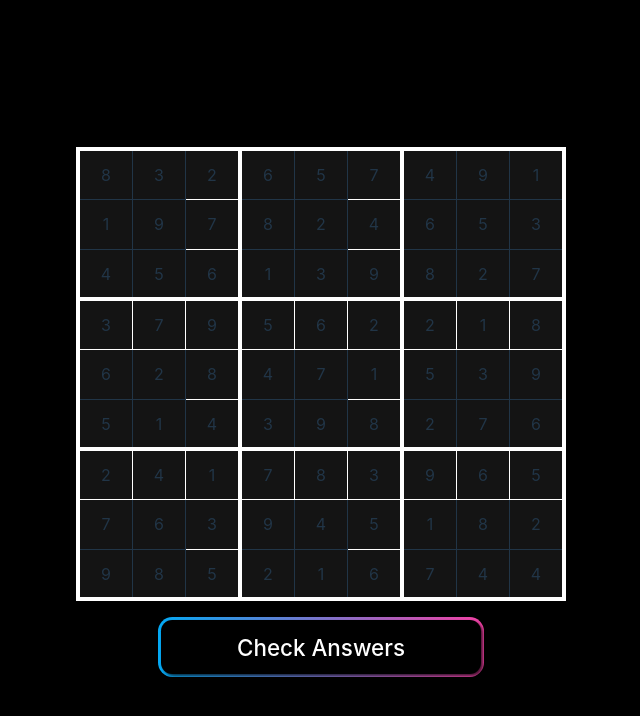
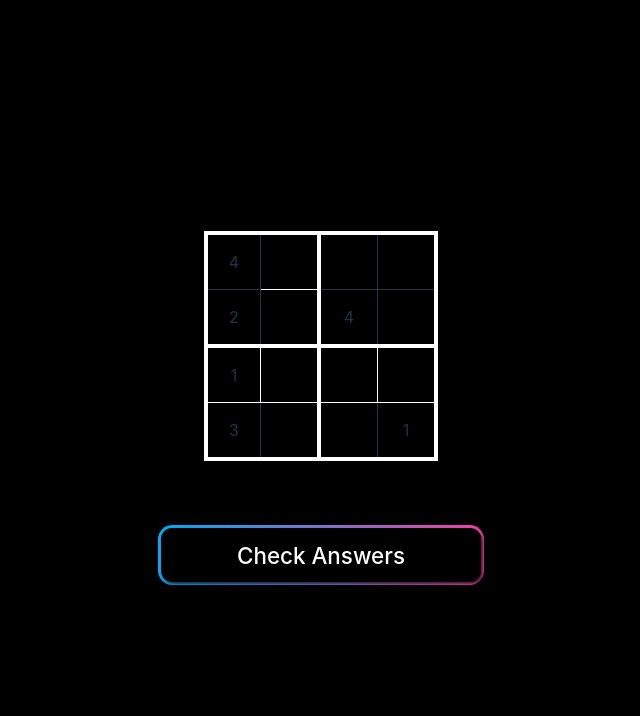
Before and after one commit to ConnorWhite9/reactSudoku, a React (Vite) app in the folder reactSudoku/: page /sudokuPage in a window 1280 px wide. Shown: the top 716 px of the page, without its empty margins (319-959 px from the left). Built offline with nearby package versions, Linux system fonts and the light colour scheme.

Commit message:
Modal now is dynamic and check function is actually being called for real.

```diff
--- a/reactSudoku/src/App.css
+++ b/reactSudoku/src/App.css
@@ -88,7 +88,7 @@ body {
   width: 50px;
   border-style: solid;
   border-width: 0.5px;
-  background-color: rgb(20,20,20);
+  background-color: rgb(0, 0, 0);
 }
 
 .sideEdge {
@@ -112,7 +112,7 @@ body {
 .sudokuInput {
   width: 50px;
   height: 50px;
-  background-color: rgb(20,20,20);
+  background-color: rgb(0, 0, 0);
   border: none;
   text-align: center;
   border-radius: 0px;
--- a/reactSudoku/src/components/Modal.jsx
+++ b/reactSudoku/src/components/Modal.jsx
@@ -1,12 +1,25 @@
 import React, {forwardRef} from "react";
 import '../styles/Modal.css';
 import checkmark from '../assets/checkmark.png';
+import incorrect from '../assets/incorrect.png'
 
 const Modal = forwardRef((props, ref) => {
     const close = () => {
         if (ref?.current) {
             ref.current.style.display = "none";
         }
+    }
+    let text = "";
+    let color = "";
+    let image = "";
+    if (props.boolean == true) {
+        image = checkmark;
+        color = 'green';
+        text = "Hello. It seems you might've been right suprisingly. Keep up the mediocre work you fool.";
+    } else {
+        image = incorrect;
+        text = "Yeah well that was far from right. I never expected anything more from you though. You could try to fix your mistakes but let's be honest you could never do that.";
+        color = 'red';
     }
     return (<>
         <div ref={ref} id="myModal" className="modal">
@@ -17,10 +30,10 @@ const Modal = forwardRef((props, ref) => {
                     <span onClick={close} className="close">&times;</span>
                 </div>
                 <div className="img-container">
-                    <img style={{height: '10rem', width: '10rem'}} src={checkmark} />
-                    <p className="response">Hello. It seems you might've been right suprisingly. Keep up the mediocre work you fool.</p>
+                    <img style={{height: '10rem', width: '10rem'}} src={image} />
+                    <p className="response">{text}</p>
                 </div>
-                <div className="highlight" style={{backgroundColor: 'green', }}>
+                <div className="highlight" style={{backgroundColor: color, }}>
                 </div>
 
             </div>
--- a/reactSudoku/src/pages/SudokuPage.jsx
+++ b/reactSudoku/src/pages/SudokuPage.jsx
@@ -10,6 +10,7 @@ const SudokuPage = () => {
   const [answers, setAnswers] = useState({}); // Use object for answers
   const [sudokuObject, setSudokuObject] = useState(null); // Store the board
   const childRef = useRef(null);
+  const [boolean, setBoolean] = useState(null);
 
   // Initialize Sudoku board only on first render
   useEffect(() => {
@@ -70,18 +71,21 @@ const SudokuPage = () => {
   };
 
   const checkAnswers = () => {
-    if (Object.keys(sudokuObject.playerboard).length - Object.keys(sudokuObject.incomplete).length != Object.keys(answers)) {
+    if (Object.keys(sudokuObject.playerboard).length - Object.keys(sudokuObject.incomplete).length != Object.keys(answers).length) {
       alert("Sudoku Not Complete!");
       return;
     }
-    let completed = answers;
+    let completed = { ...answers };
     for (const slot in sudokuObject.incomplete) {
       completed[slot] = sudokuObject.incomplete[slot];
     }
-    console.log("completed", completed);
-    if (checker) {
+    if (checker(completed)) {
+      setBoolean(true);
+      showChild()
       console.log("it was right");
     } else {
+      setBoolean(false);
+      showChild();
       console.log("It was wrong");
     }
   }
@@ -91,7 +95,7 @@ const SudokuPage = () => {
 
   return (
     <>
-      <Modal ref={childRef} />
+      <Modal boolean={boolean} ref={childRef} />
       <table
         id="grid"
         className="myTable"
@@ -100,6 +104,8 @@ const SudokuPage = () => {
           borderColor: "white",
           borderWidth: "4px",
           borderStyle: "solid",
+          marginLeft: "auto",
+          marginRight: "auto"
         }}
       >
         <tbody>
@@ -111,7 +117,7 @@ const SudokuPage = () => {
                   return (
                     <td key={key} id="hello" className={`sudokuSlot ${sudokuObject.sudoku.vertical.includes(num) ? "verticalEdge": ""} ${sudokuObject.sudoku.sides.includes(num2) ? "sideEdge" : ""}`}>
                       {/*If number for this tile given represent it as a piece of text*/}
-                      {sudokuObject.playerboard?.[key] ? (
+                      {sudokuObject.incomplete?.[key] ? (
                         <text>{sudokuObject.playerboard[key]}</text>
                       ) : (
                         <input
--- a/reactSudoku/src/pages/Test.jsx
+++ b/reactSudoku/src/pages/Test.jsx
@@ -1,11 +1,101 @@
 import tester from "../utils/logic";
 
 
+const wrong = {
+    "7,5": 4,
+    "3,5": 3,
+    "4,5": 9,
+    "6,5": 5,
+    "2,5": 1,
+    "5,5": 8,
+    "0,5": 2,
+    "8,5": 6,
+    "1,5": 7,
+    "5,4": 2,
+    "6,4": 3,
+    "7,4": 9,
+    "8,4": 8,
+    "0,4": 5,
+    "2,4": 6,
+    "1,4": 4,
+    "4,4": 1,
+    "3,4": 7,
+    "3,3": 5,
+    "5,3": 6,
+    "4,3": 4,
+    "2,3": 8,
+    "1,3": 9,
+    "0,3": 3,
+    "8,3": 2,
+    "6,3": 7,
+    "7,3": 1,
+    "3,7": 6,
+    "7,7": 5,
+    "1,7": 8,
+    "4,7": 3,
+    "0,7": 4,
+    "2,7": 2,
+    "6,7": 9,
+    "5,7": 7,
+    "8,7": 1,
+    "8,8": 4,
+    "8,6": 3,
+    "8,0": 5,
+    "8,2": 9,
+    "8,1": 7,
+    "6,6": 6,
+    "1,6": 1,
+    "0,6": 7,
+    "7,6": 8,
+    "6,8": 2,
+    "7,8": 7,
+    "4,6": 5,
+    "2,6": 9,
+    "4,8": 8,
+    "5,6": 4,
+    "0,8": 6,
+    "3,6": 2,
+    "5,8": 9,
+    "3,8": 1,
+    "0,2": 8,
+    "3,2": 4,
+    "6,2": 1,
+    "0,0": 9,
+    "0,1": 1,
+    "3,0": 8,
+    "3,1": 9,
+    "6,0": 4,
+    "6,1": 8,
+    "5,1": 5,
+    "5,2": 3,
+    "5,0": 1,
+    "2,1": 4,
+    "2,2": 5,
+    "2,8": 3,
+    "1,8": 3,
+    "2,0": 7,
+    "1,2": 2,
+    "7,2": 6,
+    "4,2": 7,
+    "4,0": 2,
+    "4,1": 2,
+    "7,0": 3,
+    "1,0": 6,
+    "1,1": 3,
+    "7,1": 2
+}
+
 const Test = () => {
     const object = tester();
+    for (const key in wrong) {
+        if (!object.consistency(wrong, key)) {
+            console.log("Check seems to be working proerply");
+        }
+    }
     if (object.playerboard) {
         object.printAssignment(object.playerboard);
     }
+
 
     return(<>
         <p>Hello</p>
--- a/reactSudoku/src/styles/Button.css
+++ b/reactSudoku/src/styles/Button.css
@@ -41,7 +41,7 @@ button {
   }
 
   .center-it {
-    margin-top: 1rem;
+    margin-top: 4rem;
     display: flex;
     justify-content: center;
   }
--- a/reactSudoku/src/styles/Modal.css
+++ b/reactSudoku/src/styles/Modal.css
@@ -4,7 +4,7 @@
     position: fixed; /* Stay in place */
     z-index: 1; /* Sit on top */
     left: 0;
-    top: -15%;
+    top: -20%;
     width: 100%; /* Full width */
     height: 100%; /* Full height */
     overflow: auto; /* Enable scroll if needed */
@@ -12,14 +12,19 @@
     /*background-color: rgb(0,0,0);  Fallback color */
     /*(background-color: rgba(0,0,0,0.4); /* Black w/ opacity */
   }
+  @media (max-width: 576px) {
+    .modal {
+        top: 0%;
+    }
+}
 
   /* Modal Content/Box */
   .modal-content {
     display: flex;
     flex-direction: column;
-    background-color: #fefefe;
+    background-color: #0c0c0c;
     margin: 15% auto; /* 15% from the top and centered */
-    padding: 20px 0px 0px 0px;
+    padding: 0px 0px 0px 0px;
     border-radius: 10px;
     height: 35rem;
     width: 25rem; /* Could be more or less, depending on screen size */
@@ -60,7 +65,8 @@
   }
 
   .response {
-    margin-top: 5rem;
-    color: black;
+    margin-top: 3rem;
+    color: rgb(255, 255, 255);
     width: 70%;
+    font-size: 1rem;
   }
--- a/reactSudoku/src/utils/checker.js
+++ b/reactSudoku/src/utils/checker.js
@@ -17,7 +17,7 @@ const ThreeBox = {
     9: ["6,6", "7,6", "8,6", "6,7", "7,7", "8,7", "6,8", "7,8", "8,8"]
 };
 
-function verticalCheck(completed) {
+function horizontalCheck(completed) {
     for (let i = 0; i < Math.floor(Math.sqrt(Object.values(completed).length)); i++) {
         let list = [];
         for (let j = 0; j < Math.floor(Math.sqrt(Object.values(completed).length)); j++) {
@@ -29,7 +29,7 @@ function verticalCheck(completed) {
     }
     return true;
 }
-function horizontalCheck(completed) {
+function verticalCheck(completed) {
     for (let j = 0; j < Math.floor(Math.sqrt(Object.values(completed).length)); j++) {
         let list = [];
         for (let i = 0; i < Math.floor(Math.sqrt(Object.values(completed).length)); i++) {
@@ -43,6 +43,7 @@ function horizontalCheck(completed) {
 }
 
 function boxCheck(completed){
+    let box;
     if (Math.floor(Math.sqrt(Object.values(completed).length)) === 9) {
         box = ThreeBox;
     } else {
@@ -63,11 +64,8 @@ function boxCheck(completed){
 }
 
 function checker(completed) {
-    if (verticalCheck(completed) && horizontalCheck(completed) && boxCheck(completed)) {
-        return true;
-    } else {
-        return false;
-    }
+    return (verticalCheck(completed) && horizontalCheck(completed) && boxCheck(completed)) ;
+
 }
 
 
--- a/reactSudoku/src/utils/logic.js
+++ b/reactSudoku/src/utils/logic.js
@@ -19,7 +19,7 @@ const ThreeBox = {
 
 function probability() {
     const nums = [1, 0];
-    const probabilities = [7/9, 2/9];  // Probabilities must sum to 1, so this should be [7/9, 2/9]
+    const probabilities = [6/9, 3/9];  // Probabilities must sum to 1, so this should be [7/9, 2/9]
 
     // Generate a random value based on the probabilities
     const boolean = randomChoice(nums, probabilities);
@@ -308,7 +308,7 @@ class SudokuCreator {
     boxConsistency(assignment) {
         let box = this.sudoku.type === 9 ? this.sudoku.box : this.sudoku.boxSmall;
 
-        for (let i = 0; i < box.length; i++) {
+        for (let i = 0; i < this.sudoku.box.length; i++) {
             let list = [];
 
             for (let value of box[i]) {
@@ -345,6 +345,7 @@ class SudokuCreator {
                 if (!this.consistency(assignment, key)) {
                     console.log("Failed");
                     this.printAssignment(assignment);
+                    return
                 }
             }
             this.printAssignment(assignment);
@@ -397,7 +398,7 @@ class SudokuCreator {
 }
 
 function tester() {
-    let base = new Sudoku(9);
+    let base = new Sudoku(4);
     let test = new SudokuCreator(base);
 
     return test;
```
